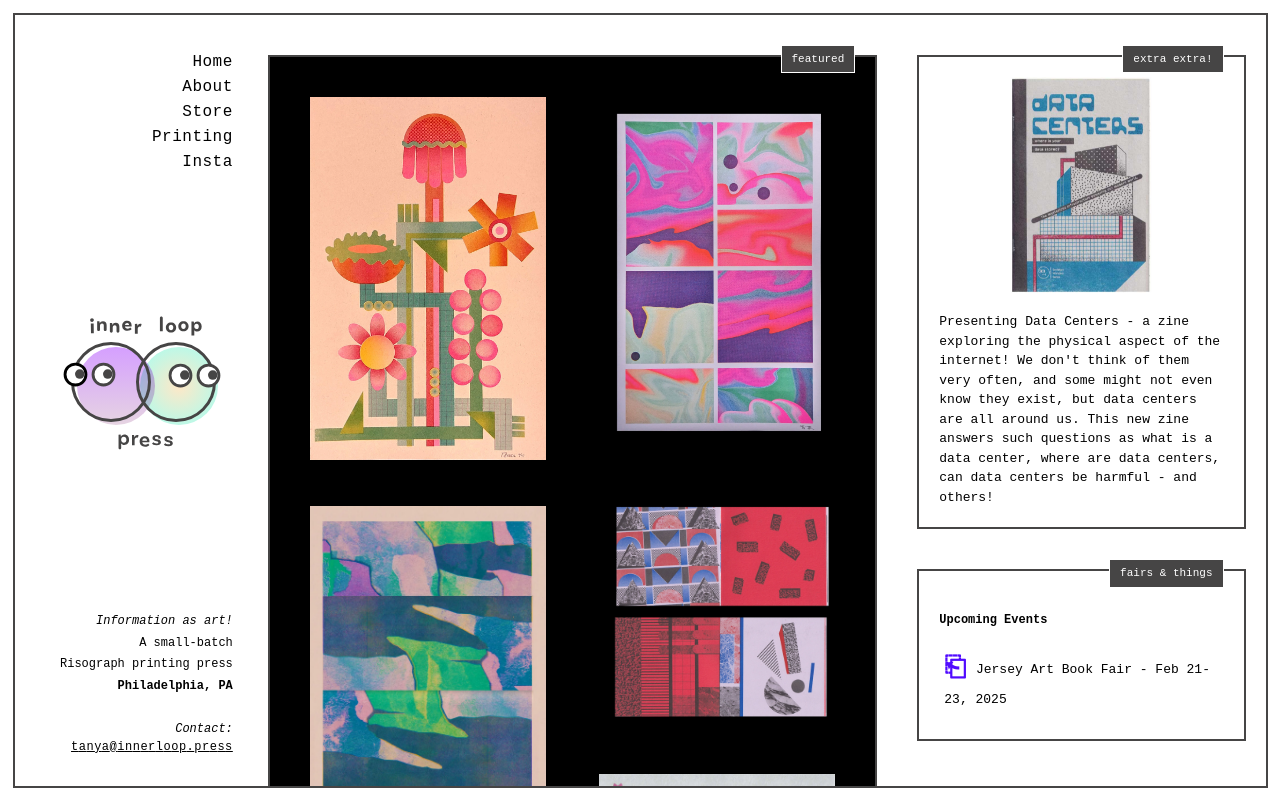
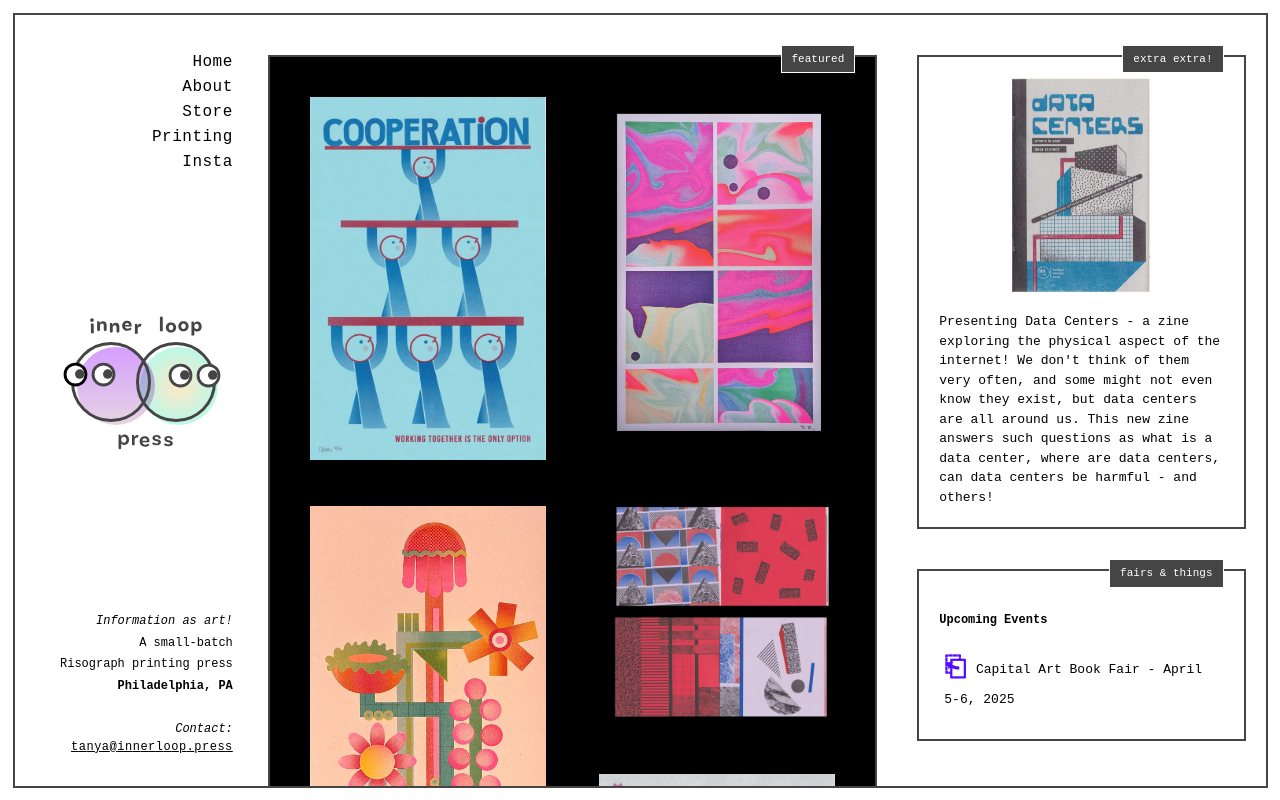
Before and after one commit to tanyabrassie/inner-loop-next, a Next.js app: page / in a window 1280 px wide. Built offline with nearby package versions, Linux system fonts and the light colour scheme.

Commit message:
Updating fairs, about and featured content

```diff
--- a/src/app/about/AboutContent.tsx
+++ b/src/app/about/AboutContent.tsx
@@ -34,7 +34,7 @@ export const AboutContent = () => {
               Philadelphia, PA
             </li>
             <li>
-              <a href='https://www.noniphilly.com/'>Noni</a> Philadelphia, PA
+              <a href='https://atmyhou.se/'>At My House</a> Philadelphia, PA
             </li>
             <li>
               <a href='https://atomicbooks.com/'>Atomic Books</a>
--- a/src/app/components/FairContent.tsx
+++ b/src/app/components/FairContent.tsx
@@ -67,8 +67,8 @@ export const FairContent = ({ test }: any) => {
         <p> Hunkered Down for Winter</p> */}
         {/* <ListItem time={`.4s`}>Fall events to be announced!</ListItem> */}
         <ListItem time={`.4s`}>
-          <a href='https://www.jerseyartbookfair.org/'>
-            Jersey Art Book Fair - Feb 21-23, 2025
+          <a href='https://artbookfair.eastcityart.com/'>
+            Capital Art Book Fair - April 5-6, 2025
           </a>
         </ListItem>
         {/* <ListItem time={`.4s`}>
--- a/src/app/components/RecentPrints.tsx
+++ b/src/app/components/RecentPrints.tsx
@@ -19,6 +19,7 @@ import toxicLagoonsSpread from '../images/toxic-lagoons-southern-spread.jpg';
 import bloomers from '../images/bloomers.webp';
 import leisurePoster from '../images/leisure.webp';
 import materialsSpread from '../images/materials-spread.webp';
+import cooperationPoster from '../images/Cooperation-blue.jpg';
 
 import NextImage from 'next/image';
 
@@ -45,6 +46,13 @@ const Text = styled.strong`
 export const RecentPrintContent = () => {
   return (
     <ContentContainer>
+      <Image
+        loading={'eager'}
+        priority={true}
+        src={cooperationPoster}
+        alt='Cooperation poster'
+      />
+
       <Image
         loading={'eager'}
         priority={true}
```
Also changed, not shown: src/app/images/Cooperation-blue.jpg (added).
